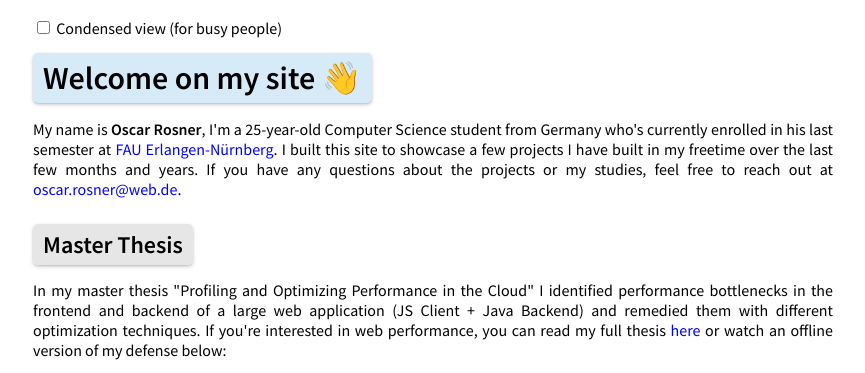
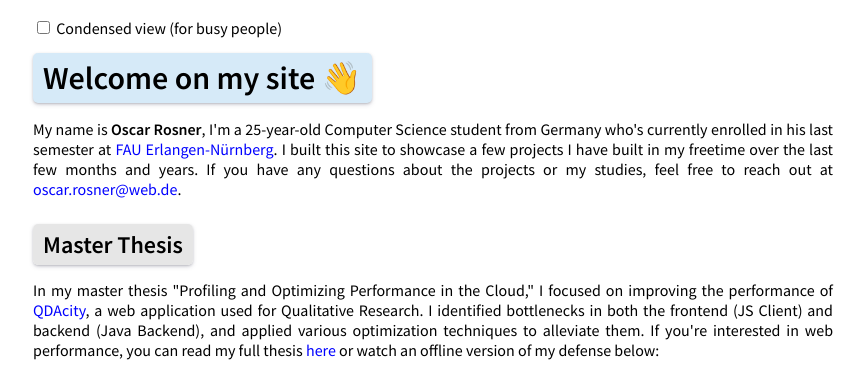
Before and after one commit to Kexplx/oscarrosner, a website: page src/index.html in a window 1280 px wide. Shown: the top 373 px of the page, without its empty margins (207-1072 px from the left). Drawn offline with Linux system fonts and the light colour scheme.

Commit message:
add qdacity backlink

```diff
--- a/src/index.html
+++ b/src/index.html
@@ -186,10 +186,7 @@
           <span class="bg-gray box-shadow">Master Thesis</span>
         </h2>
         <p class="ta-justify">
-          In my master thesis "Profiling and Optimizing Performance in the
-          Cloud" I identified performance bottlenecks in the frontend and
-          backend of a large web application (JS Client + Java Backend) and
-          remedied them with different optimization techniques. If you're
+          In my master thesis "Profiling and Optimizing Performance in the Cloud," I focused on improving the performance of <a href="https://qdacity.com/">QDAcity</a>, a web application used for Qualitative Research. I identified bottlenecks in both the frontend (JS Client) and backend (Java Backend), and applied various optimization techniques to alleviate them. If you're
           interested in web performance, you can read my full thesis
           <a
             href="https://oss.cs.fau.de/wp-content/uploads/2021/10/rosner_2021.pdf"
```
